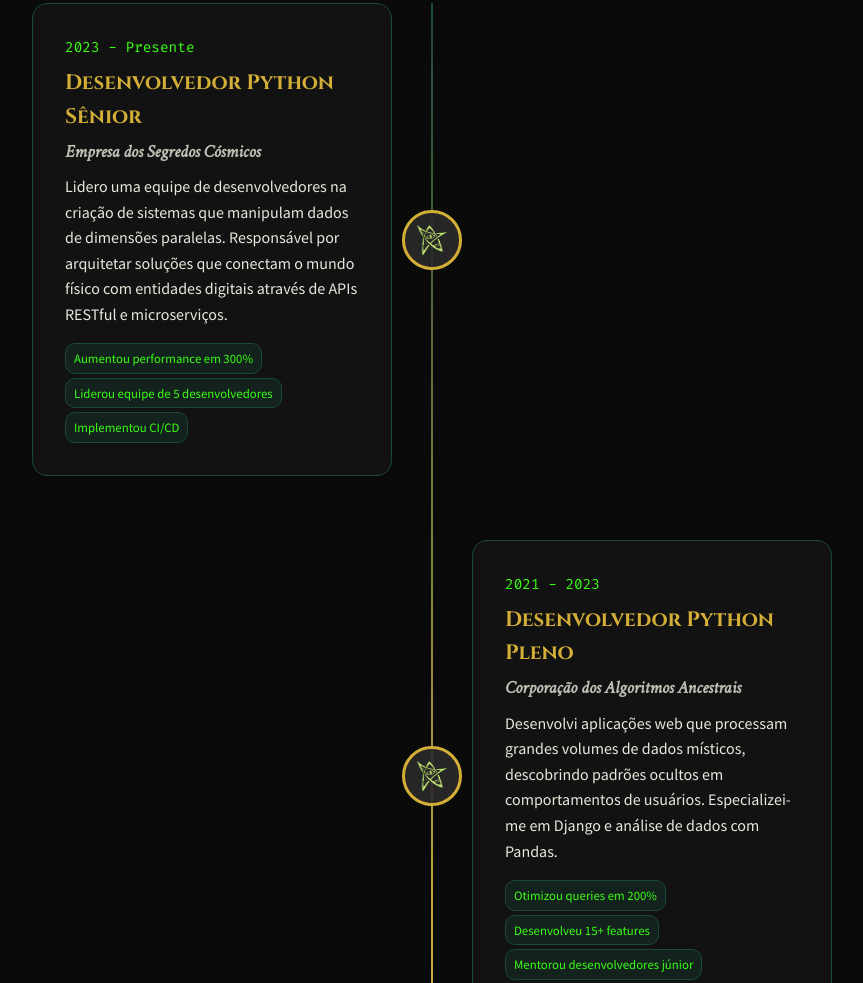
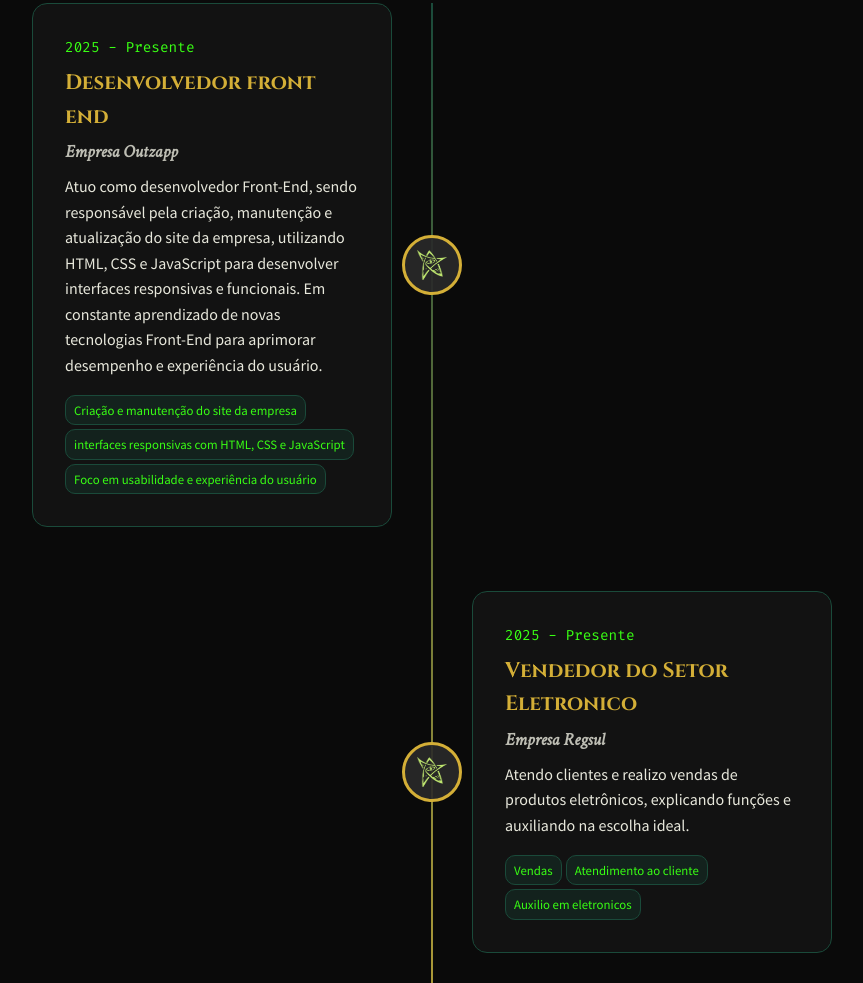
Before and after one commit to lucasraad/Portfolio_lovecraftiano, a plain HTML site: page index.html in a window 1280 px wide. Shown: the part 5384-6367 px from the top of the page, without its empty margins (208-1071 px from the left). Drawn offline with nearby package versions, Linux system fonts and the light colour scheme; animation ran at ten frames a second.

Commit message:
alterações

```diff
--- a/index.html
+++ b/index.html
@@ -481,18 +481,42 @@
                             <img src="assets/symbols/elder_sign1.png" alt="Marker" class="timeline-icon">
                         </div>
                         <div class="timeline-content">
-                            <div class="timeline-date">2023 - Presente</div>
-                            <h3 class="timeline-title">Desenvolvedor Python Sênior</h3>
-                            <h4 class="timeline-company">Empresa dos Segredos Cósmicos</h4>
+                            <div class="timeline-date">2025 - Presente</div>
+                            <h3 class="timeline-title">Desenvolvedor front end</h3>
+                            <h4 class="timeline-company">Empresa Outzapp</h4>
                             <p class="timeline-description">
-                                Lidero uma equipe de desenvolvedores na criação de sistemas que manipulam dados de dimensões
-                                paralelas. Responsável por arquitetar soluções que conectam o mundo físico com entidades digitais
-                                através de APIs RESTful e microserviços.
+                                Atuo como desenvolvedor Front-End, sendo responsável pela criação, manutenção e atualização
+                                do site da empresa, utilizando HTML, CSS e JavaScript para desenvolver interfaces responsivas e funcionais.
+                                Em constante aprendizado de novas tecnologias Front-End para aprimorar desempenho e experiência do usuário.
                             </p>
                             <div class="timeline-achievements">
-                                <span class="achievement">Aumentou performance em 300%</span>
-                                <span class="achievement">Liderou equipe de 5 desenvolvedores</span>
-                                <span class="achievement">Implementou CI/CD</span>
+                                <span class="achievement">Criação e manutenção do site da empresa</span>
+                                <span class="achievement">interfaces responsivas com HTML, CSS e JavaScript</span>
+                                <span class="achievement">Foco em usabilidade e experiência do usuário</span>
+                            </div>
+                        </div>
+                    </div>
+
+                    <div class="timeline-item">
+                        <div class="timeline-marker">
+                            <img src="assets/symbols/elder_sign1.png" alt="Marker" class="timeline-icon">
+                        </div>
+                        <div class="timeline-content">
+                            <div class="timeline-date">2025 - Presente</div>
+                            <h3 class="timeline-title">Vendedor do Setor Eletronico</h3>
+                            <h4 class="timeline-company">Empresa Regsul</h4>
+                            <p class="timeline-description">
+                                 Atendo clientes e realizo vendas de produtos
+                                eletrônicos, explicando funções e auxiliando
+                                na escolha ideal.
+                            </p>
+                            <div class="timeline-achievements">
+                                <span class="achievement">Vendas
+
+
+                                </span>
+                                <span class="achievement">Atendimento ao cliente</span>
+                                <span class="achievement">Auxilio em eletronicos</span>
                             </div>
                         </div>
                     </div>
@@ -552,7 +576,7 @@
                                 simples instruções - era uma forma de magia digital.
                             </p>
                             <div class="timeline-achievements">
-                                <span class="achievement">Graduação em [Seu Curso]</span>
+                                <span class="achievement">Graduação em Análise e Desenvolvimento de Sistemas</span>
                                 <span class="achievement">Primeiro projeto em Python</span>
                                 <span class="achievement">Descoberta da paixão por código</span>
                             </div>
@@ -599,7 +623,7 @@
                                 <img src="assets/icons/tentacle.png" alt="LinkedIn" class="method-icon">
                                 <div class="method-info">
                                     <h4>Rede Profissional</h4>
-                                    <p>linkedin.com/in/lucas-raad-</p>
+                                    <p>linkedin.com/in/lucas-raad</p>
                                 </div>
                             </div>
                             <div class="contact-method">
```
